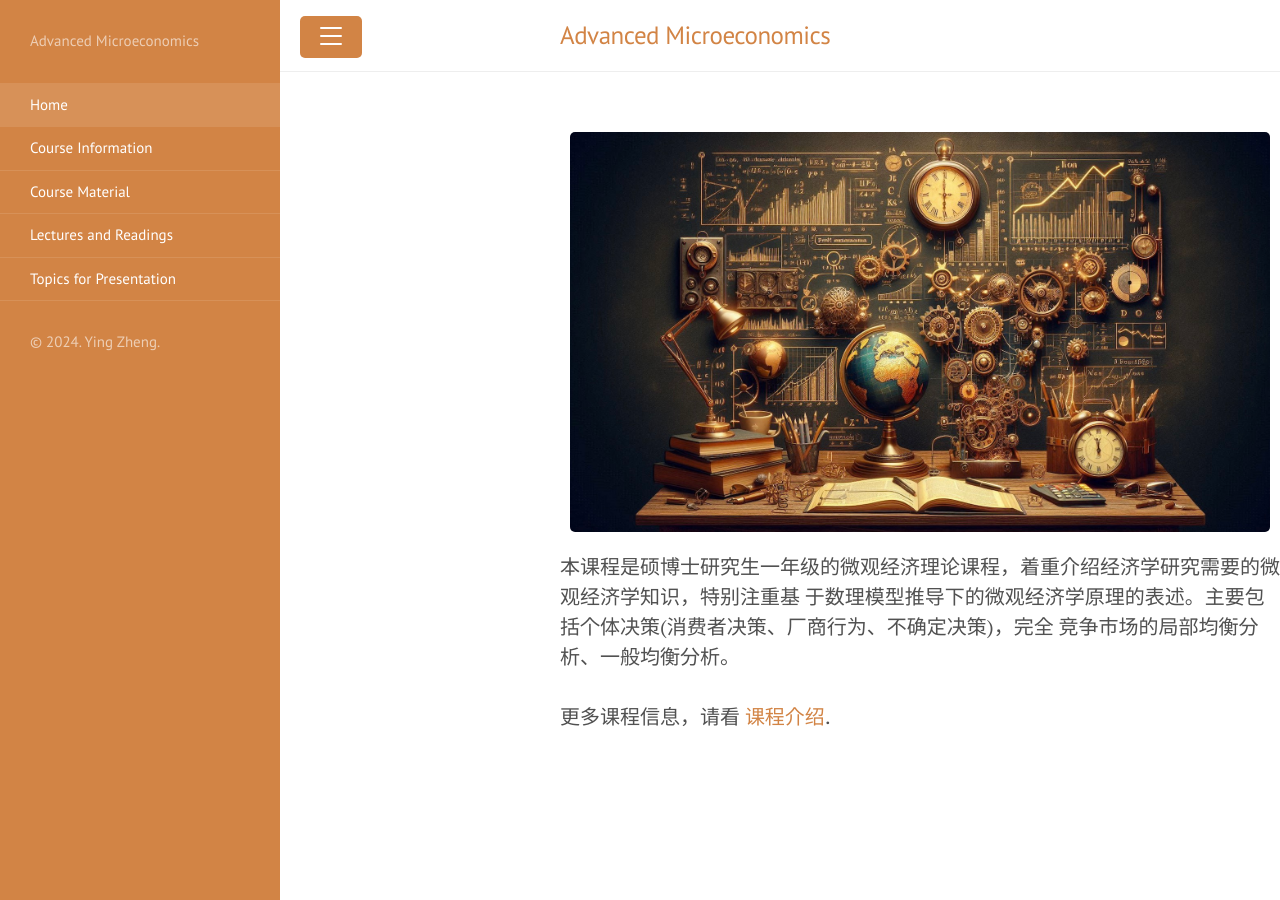
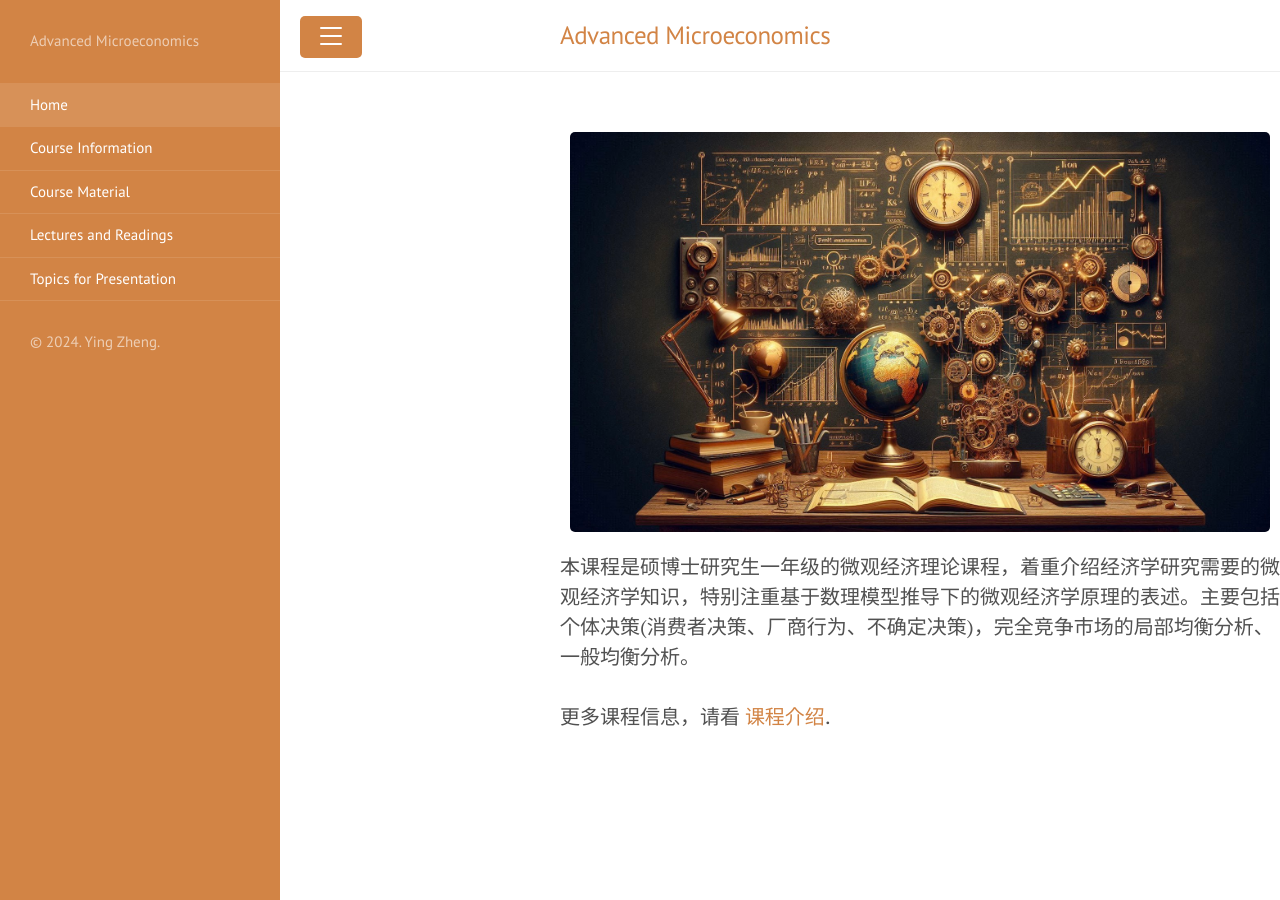
Before and after one commit to yingzheng-econ/Advanced-Microeconomics, a Jekyll site: the page built from index.html, in a window 1280 px wide. Built offline with Jekyll 4.4.1, drawn with Linux system fonts in a browser that asks for light colours; the list of posts is cut into pages by our own code; part of the change alters nothing that is shown.

```diff
--- a/index.html
+++ b/index.html
@@ -7,7 +7,7 @@ title: Home
 <img src="{{site.url}}/image/AM.png" height="400" width="700" />
 </p>
 
-本课程是硕博士研究生一年级的微观经济理论课程，着重介绍经济学研究需要的微观经济学知识，特别注重基 于数理模型推导下的微观经济学原理的表述。主要包括个体决策(消费者决策、厂商行为、不确定决策)，完全 竞争市场的局部均衡分析、一般均衡分析。
+本课程是硕博士研究生一年级的微观经济理论课程，着重介绍经济学研究需要的微观经济学知识，特别注重基于数理模型推导下的微观经济学原理的表述。主要包括个体决策(消费者决策、厂商行为、不确定决策)，完全竞争市场的局部均衡分析、一般均衡分析。
 <br>
 <br>
 
```
